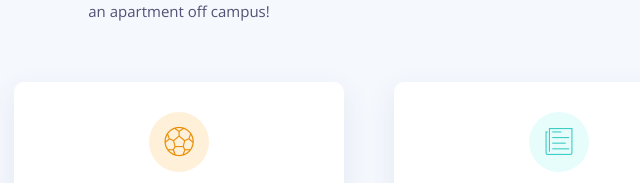
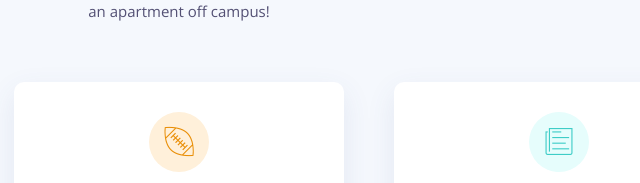
Before and after one commit to klw43325rocks/SLO, a plain HTML site: page index.html in a window 1280 px wide. Shown: the part 2569-2752 px from the top of the page, 461-1101 px from the left. Drawn offline with nearby package versions, Linux system fonts and the light colour scheme; animation ran at ten frames a second; files whose address does not match are found by name.

Commit message:
Update index.html
Changed football icon

```diff
--- a/index.html
+++ b/index.html
@@ -208,7 +208,7 @@
           </div>
           <div class="col-md-6 col-lg-4 wow bounceInUp" data-wow-duration="1.4s">
             <div class="box">
-              <div class="icon" style="background: #fff0da;"><i class="ion-ios-football-outline" style="color: #e98e06;"></i></div>
+              <div class="icon" style="background: #fff0da;"><i class="ion-ios-americanfootball-outline" style="color: #e98e06;"></i></div>
               <h4 class="title"><a href="">Super Bowl and Stanley Cup Watch Parties</a></h4>
               <p class="description">Do you like watching the Super Bowl, or even the Stanley Cup? Why watch it alone when you can watch it with people you live with?</p>
             </div>
```
